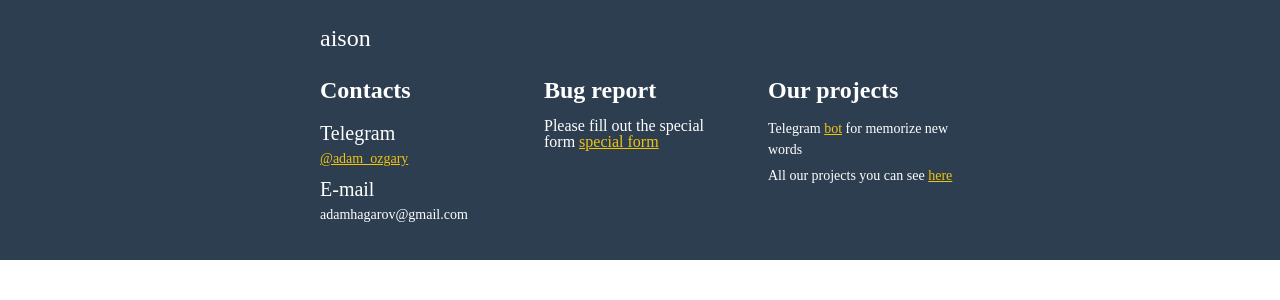
After one commit to AdamKhagar/Blog-on-Flask, a Flask app: template app/templates/footer.html in a window 1280 px wide. The commit adds this page. Shown: the top 300 px of the page. Run offline with Flask 2, Linux system fonts and the light colour scheme; the template is opened without the code that fills it, so the values that code supplies are empty; the visitor is signed in with stand-in values (Sample User, id 1); parts of the project's set-up code (start-up, migrations or seed data) failed here and were passed over.

Commit message:
fix after commit 3 and added footer

```diff
--- /dev/null
+++ b/app/static/css/footer.css
@@ -0,0 +1,63 @@
+.footer-box {
+    width: 100%;
+    background-color: #2c3e50 ;
+    display: flex;
+    justify-content: center;
+    color: white;
+}
+
+.footer {
+    width: 50%;
+    min-width: 600px;
+    height: 220px;
+    padding: 20px;
+
+    display: flex;
+    flex-direction: column;
+    justify-content: space-between;
+    align-items: flex-start;
+}
+
+.footer .logo {
+    font-size: 24px;
+    line-height: 36px;
+}
+
+.footer .box {
+    display: flex;
+    justify-content: space-between;
+}
+
+.footer h3 {
+    font-size: 24px;
+    line-height: 36px;
+    font-weight: 700;
+    padding-bottom: 10px;
+}
+
+.footer h4 {
+    font-size: 20px;
+    line-height: 30px;
+}
+
+.footer a {
+    color: #f1c40f
+}
+
+.footer .col {
+    display: flex;
+    flex-direction: column;
+    margin-right: 10px;
+    width: 30%;
+    padding-bottom: 10px;
+}
+
+.footer .col:last-child {
+    margin-right: 0;
+}
+
+.footer ul li {
+    margin-bottom: 5px;
+    font-size: 14px;
+    line-height: 21px;
+}
--- /dev/null
+++ b/app/templates/footer.html
@@ -0,0 +1,41 @@
+<!DOCTYPE html>
+<html>
+<head>
+    <link rel="stylesheet" href="../static/css//reset.css">
+    <link rel="stylesheet" href="../static/css/font.css">
+    <link rel="stylesheet" href="../static/css/footer.css">
+</head>
+<body>
+<div class="footer-box">
+<div class="footer">
+    <div class="logo">aison</div>
+    <div class="box">
+        <div class="contacts col">
+            <h3>Contacts</h3>
+            <ul>
+                <li>
+                    <h4>Telegram</h4>
+                    <p><a href="https://t.me/adam_ozgary">@adam_ozgary</a></p>
+                </li>
+                <li>
+                    <h4>E-mail</h4>
+                    <p>adamhagarov@gmail.com</p>
+                </li>
+            </ul>
+        </div>
+        <div class="report col">
+            <h3>Bug report</h3>
+            <p> Please fill out the special form <a href="{{ url_for('bug_report') }}">special form</a></p>
+        </div>
+        <div class="projects col">
+            <h3>Our projects</h3>
+            <ul>
+                <li>Telegram <a href="https://github.com/AdamOzgary/Learn5000">bot</a> for memorize new words</li>
+                <li>All our projects you can see <a href="https://github.com/AdamOzgary/">here</a></li>
+            </ul>
+        </div>
+    </div>
+</div>
+</div>
+</body>
+</html>
--- a/app/templates/header.html
+++ b/app/templates/header.html
@@ -1,7 +1,6 @@
 <!DOCTYPE html>
-<html lang="en">
+<html>
 <head>
-    <meta charset="UTF-8">
     <link rel="stylesheet" href="../static/css/font.css">
     <link rel="stylesheet" href="../static/css/header.css">
 </head>
--- a/app/views.py
+++ b/app/views.py
@@ -138,3 +138,8 @@ def get_my_page():
 @login_required
 def get_my_posts():
     pass
+
+@app.route('/bug_report')
+@login_required
+def bug_report():
+    pass
```
Also changed, not shown: app/static/css/main.css (+25 -6 lines), app/static/js/main.js (+14 -0 lines), app/templates/main.html (+8 -8 lines).
